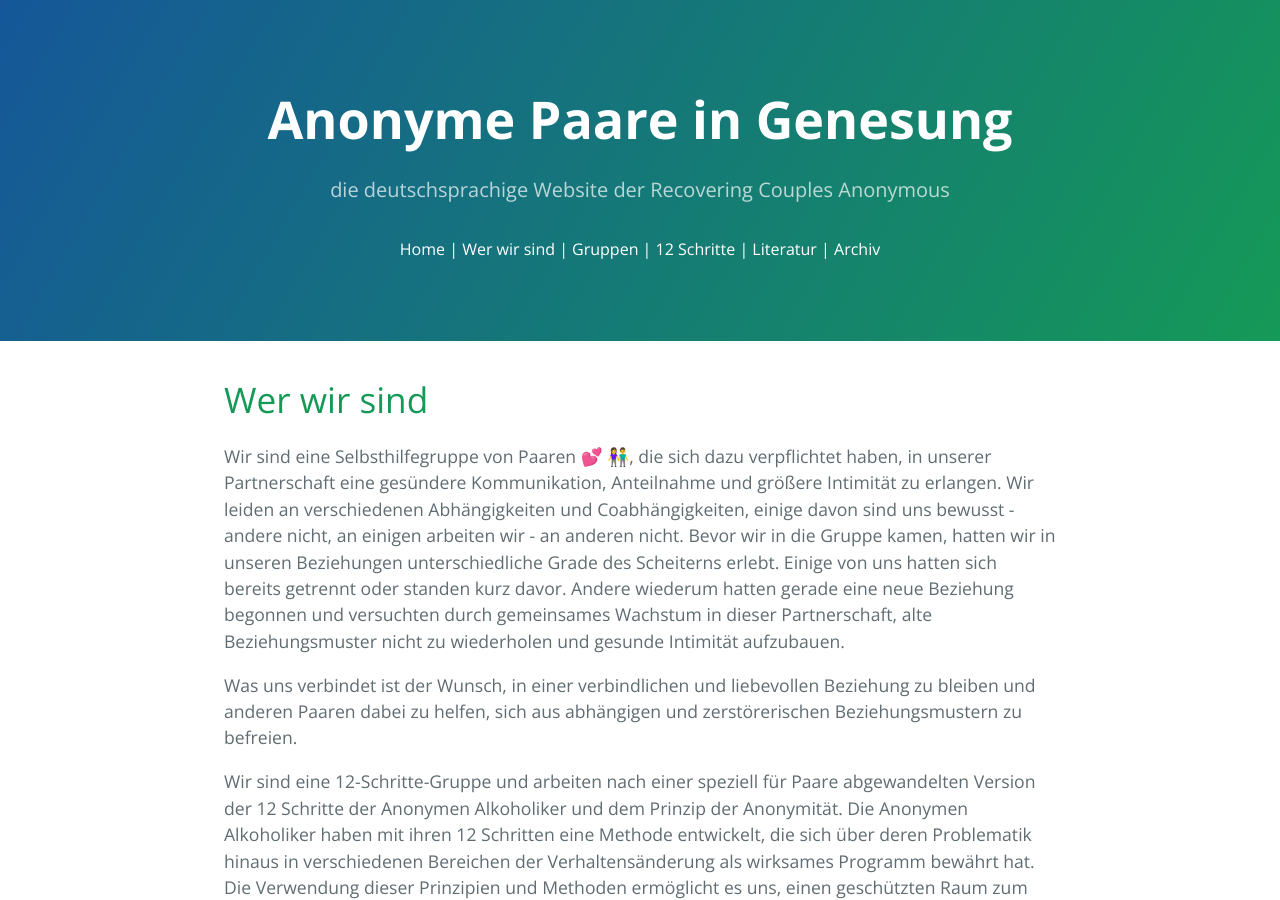
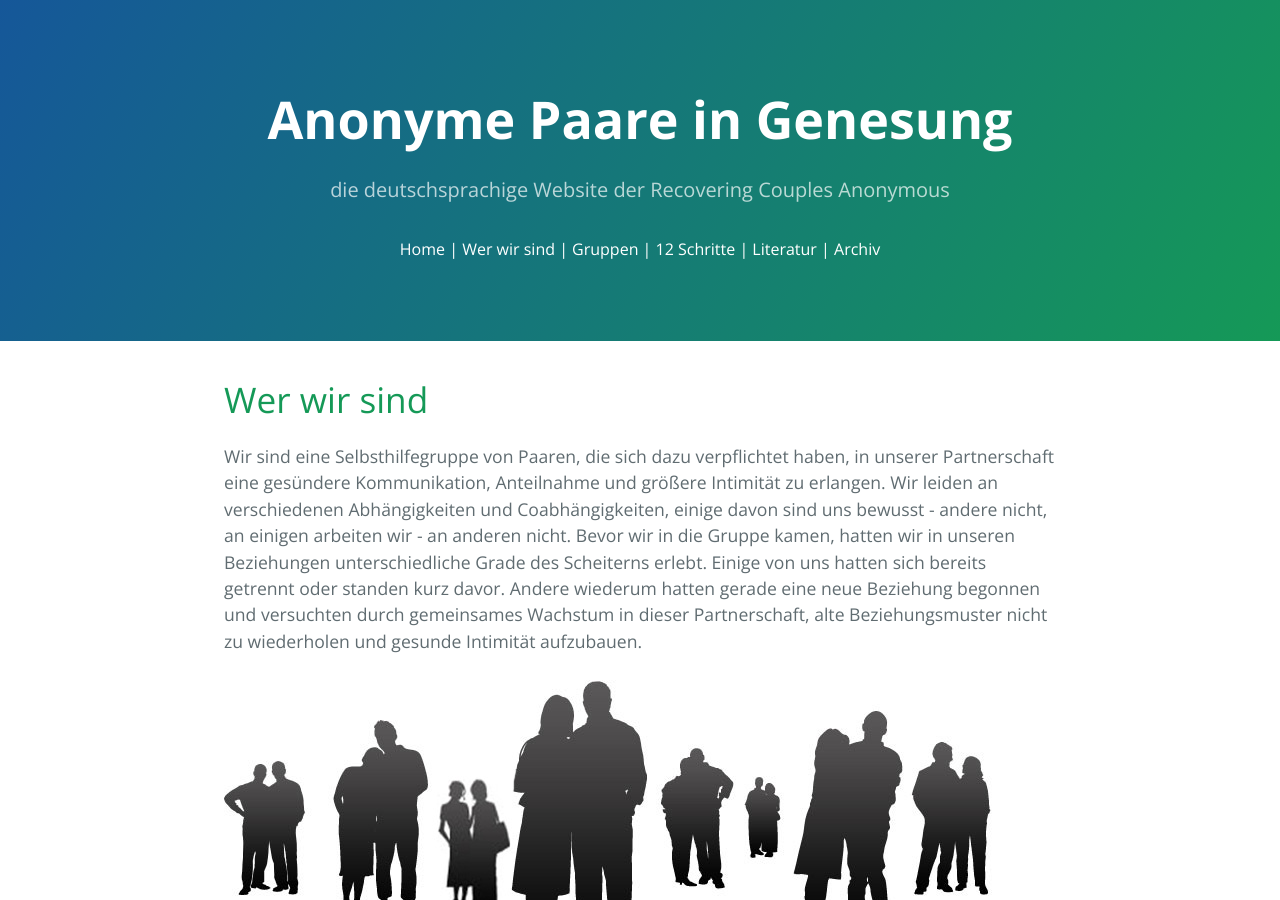
Before and after one commit to rcadeutschland/rcadeutschland.github.io, a Jekyll site: the page built from WerWirSind.MD, in a window 1280 px wide and 900 px high. Built offline with Jekyll 4.4.1, drawn with Linux system fonts in a browser that asks for light colours; nearby versions of some CDN libraries; emoji names are drawn with the system emoji font; some of the changed lines change nothing that is shown.

Commit message:
Update WerWirSind.MD

```diff
--- a/WerWirSind.MD
+++ b/WerWirSind.MD
@@ -5,7 +5,7 @@
 
 # Wer wir sind
 
-Wir sind eine Selbsthilfegruppe von Paaren :two_hearts: :couple:, die sich dazu verpflichtet haben,
+Wir sind eine Selbsthilfegruppe von Paaren, die sich dazu verpflichtet haben,
 in unserer Partnerschaft eine gesündere Kommunikation, Anteilnahme und größere
 Intimität zu erlangen. Wir leiden an verschiedenen Abhängigkeiten und
 Coabhängigkeiten, einige davon sind uns bewusst - andere nicht, an einigen
@@ -15,6 +15,8 @@
 hatten gerade eine neue Beziehung begonnen und versuchten durch gemeinsames
 Wachstum in dieser Partnerschaft, alte Beziehungsmuster nicht zu wiederholen
 und gesunde Intimität aufzubauen.
+
+![Diversity Statement RCA](/images/Mail-Anhang.jpeg)
 
 Was uns verbindet ist der Wunsch, in einer verbindlichen und liebevollen
 Beziehung zu bleiben und anderen Paaren dabei zu helfen, sich aus abhängigen
```
